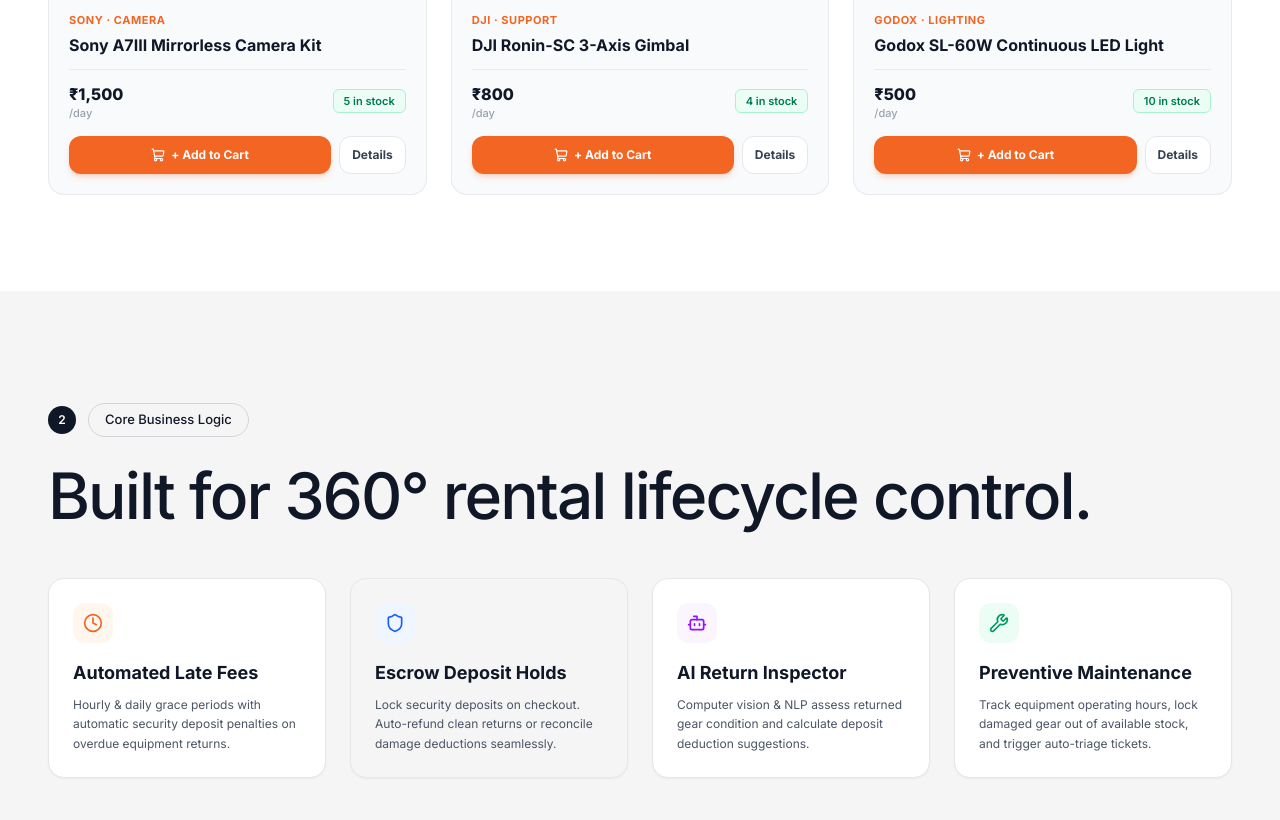
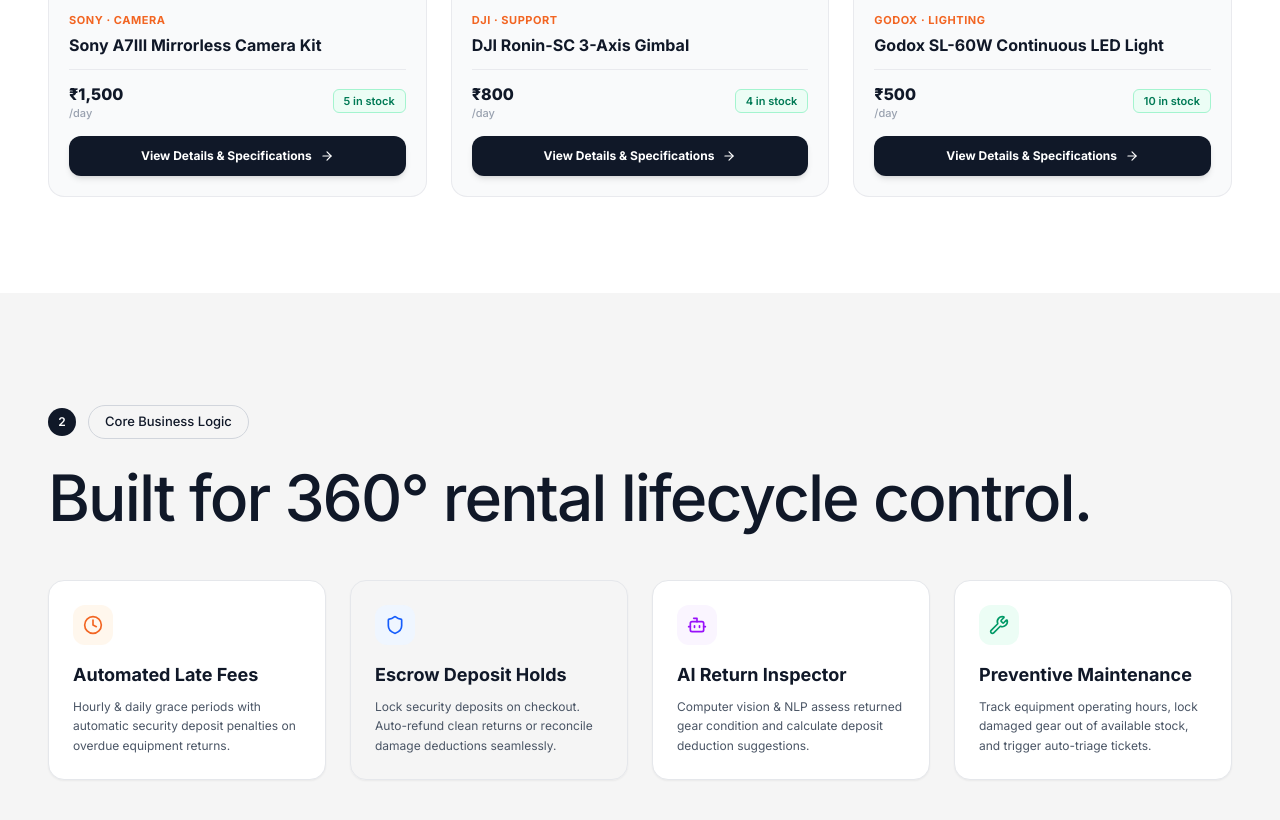
Before and after one commit to senapati484/RMS, a Next.js app: page / in a window 1280 px wide. Shown: the part 1480-2300 px from the top of the page. Built offline with nearby package versions, Linux system fonts and the light colour scheme; no server answers; the database is empty.

Commit message:
refactor(landing): removed Add to Cart button from landing page product cards and replaced with full-width View Details & Specifications button

```diff
--- a/src/app/page.tsx
+++ b/src/app/page.tsx
@@ -373,33 +373,13 @@
                     </div>
                   </div>
 
-                  <div className="pt-4 flex gap-2">
-                    <button
-                      onClick={() => {
-                        addToCart({
-                          productId: p._id,
-                          productName: p.name,
-                          productImage: p.imageUrl,
-                          dailyRate: p.dailyRate,
-                          quantity: 1,
-                          rentalStart: new Date().toISOString().slice(0, 10),
-                          rentalEnd: new Date(Date.now() + 86400000 * 3).toISOString().slice(0, 10),
-                          productType: p.productType,
-                          category: p.category,
-                        })
-                        toast.success(`Added ${p.name} to cart!`)
-                      }}
-                      className="flex-1 bg-[#F26522] hover:bg-[#e05a1a] active:scale-95 text-white text-xs font-bold py-2.5 rounded-xl transition-all shadow-md shadow-[#F26522]/20 flex items-center justify-center gap-1.5 cursor-pointer"
-                    >
-                      <ShoppingCart size={14} />
-                      <span>+ Add to Cart</span>
-                    </button>
-
+                  <div className="pt-4">
                     <Link
                       href={`/products/${p._id}`}
-                      className="bg-white border border-gray-200 hover:border-gray-300 text-gray-700 text-xs font-bold px-3 py-2.5 rounded-xl transition-colors flex items-center justify-center"
+                      className="w-full bg-gray-900 hover:bg-[#F26522] text-white text-xs font-bold py-3 rounded-xl transition-all duration-300 shadow-md flex items-center justify-center gap-2 group/btn cursor-pointer"
                     >
-                      Details
+                      <span>View Details & Specifications</span>
+                      <ArrowRight size={14} className="group-hover/btn:translate-x-1 transition-transform" />
                     </Link>
                   </div>
                 </div>
```
